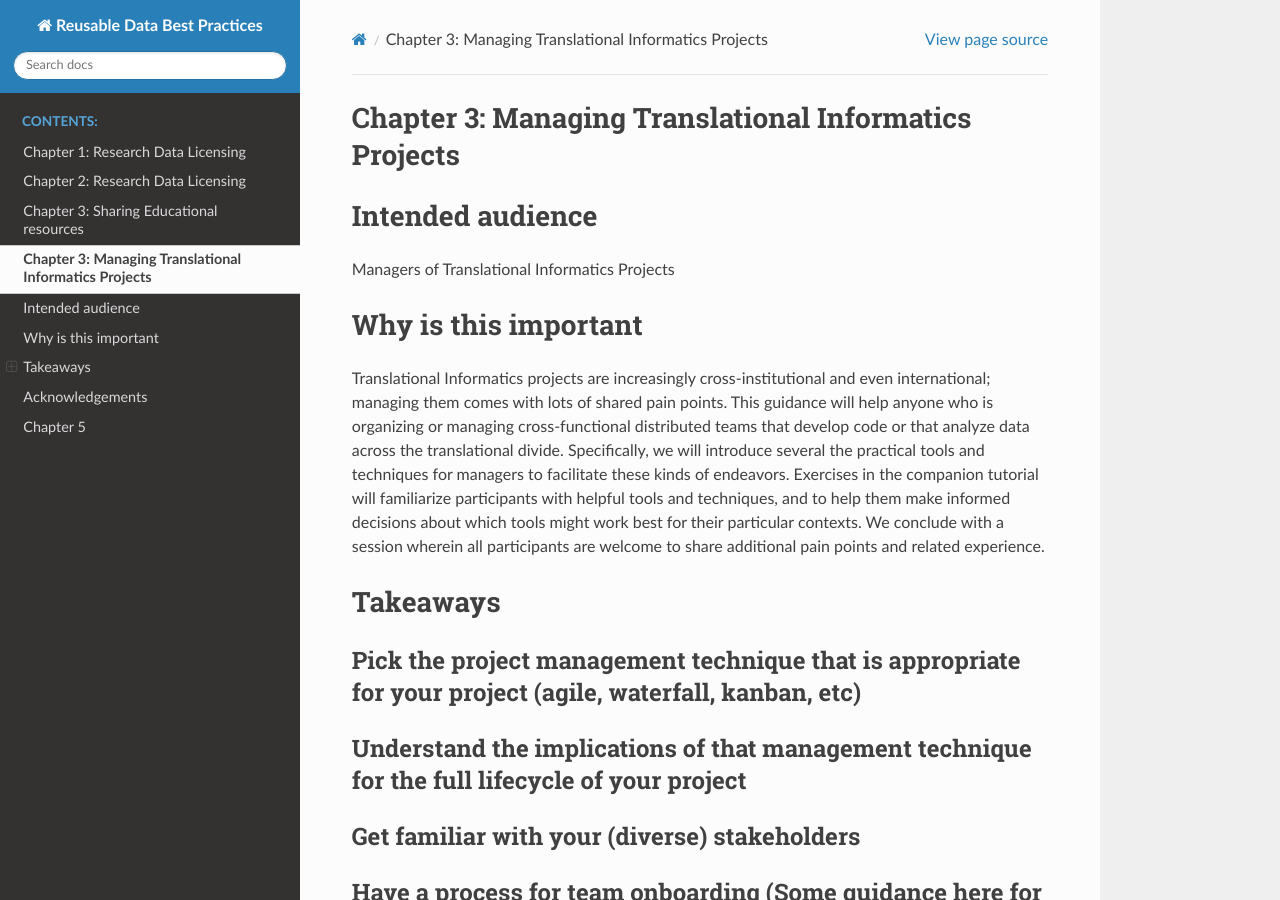
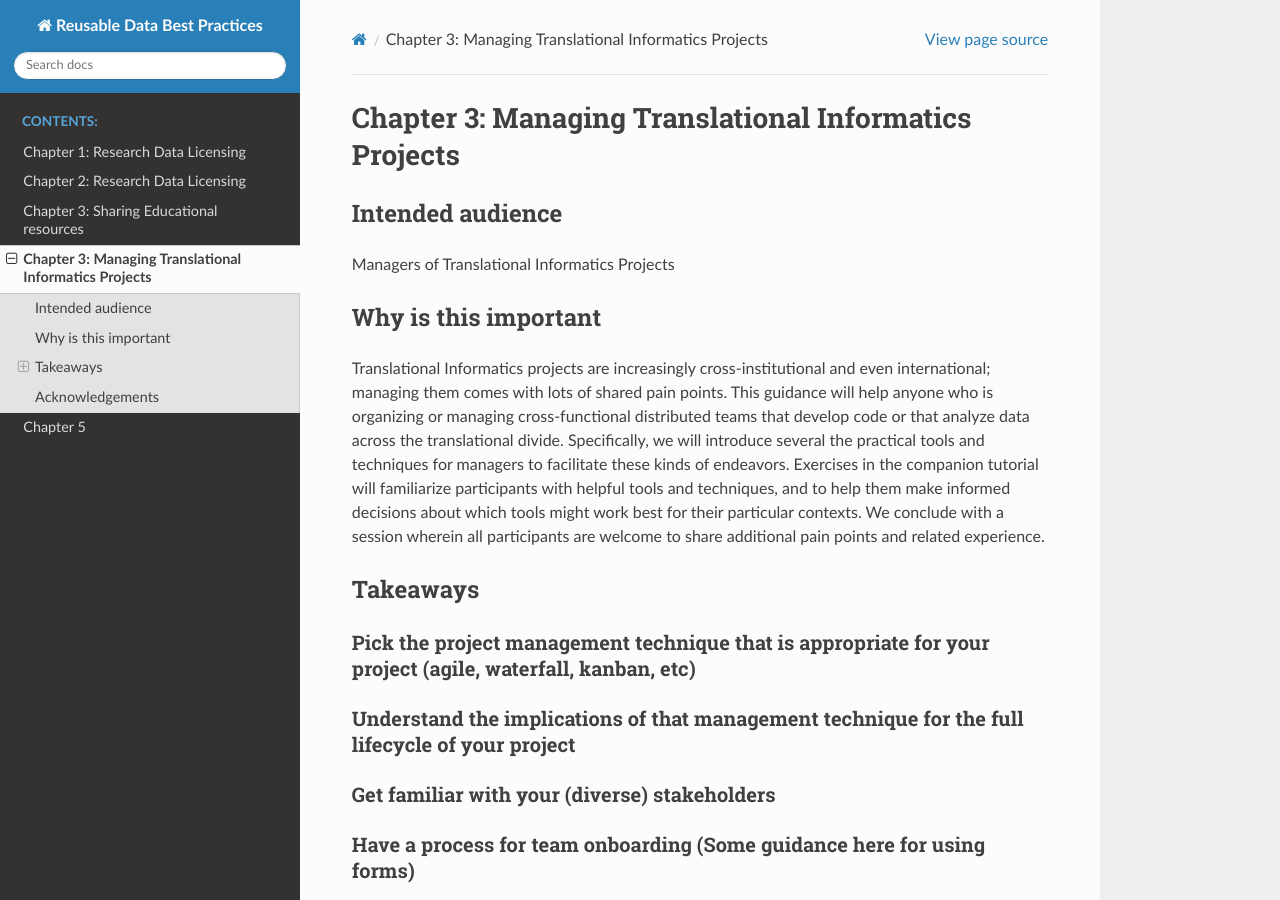
Before and after one commit to data2health/informatics-playbook, a Sphinx documentation site: the page built from docs/chapters/chapter_4.md, in a window 1280 px wide and 900 px high. Built offline with Sphinx 7.4.7 and the Read the Docs theme 2.0.0, drawn with Linux system fonts in a browser that asks for light colours.

```diff
--- a/docs/chapters/chapter_4.md
+++ b/docs/chapters/chapter_4.md
@@ -1,12 +1,12 @@
 # Chapter 3: Managing Translational Informatics Projects
 
-# Intended audience
+## Intended audience
 Managers of Translational Informatics Projects
 
-# Why is this important
+## Why is this important
 Translational Informatics projects are increasingly cross-institutional and even international; managing them comes with lots of shared pain points. This guidance will help anyone who is organizing or managing cross-functional distributed teams that develop code or that analyze data across the translational divide. Specifically, we will introduce several the practical tools and techniques for managers to facilitate these kinds of endeavors. Exercises in the companion tutorial will familiarize participants with helpful tools and techniques, and to help them make informed decisions about which tools might work best for their particular contexts. We conclude with a session wherein all participants are welcome to share additional pain points and related experience.
 
-# Takeaways
+## Takeaways
 
 #### Pick the project management technique that is appropriate for your project (agile, waterfall, kanban, etc)
 #### Understand the implications of that management technique for the full lifecycle of your project
@@ -22,5 +22,5 @@ Translational Informatics projects are increasingly cross-institutional and even
 #### Don't be afraid to course correct
 
 
-# Acknowledgements
+## Acknowledgements
 Thanks to Justin Ramsdill for the [Agile introduction](https://docs.google.com/presentation/d/1WbOkxvHcecftLYahxpeNJHbvNdQEbOPbIHf1pDPCwgU/edit#slide=id.p1) (also linked from the MTIP tutorial site).
```
